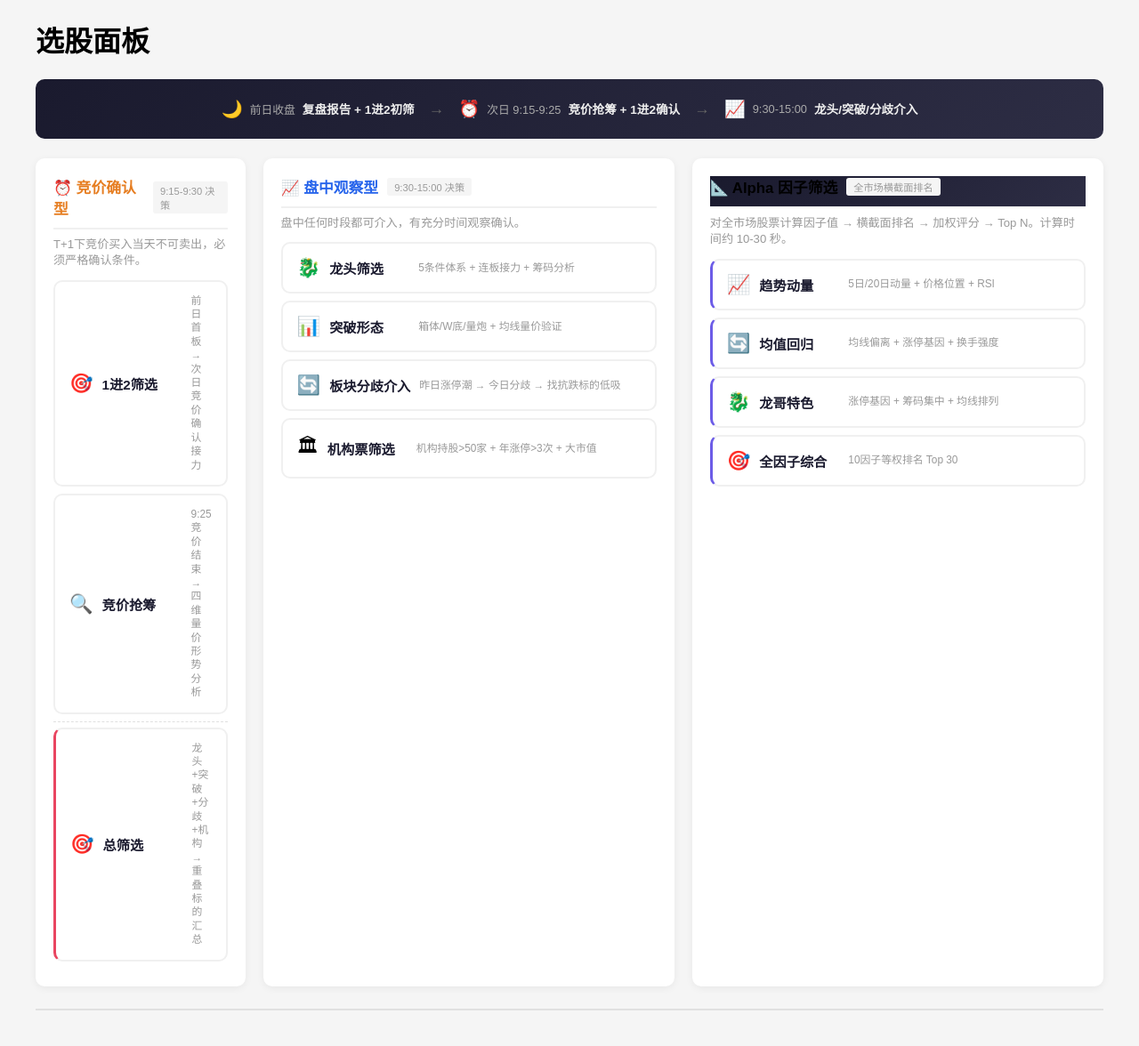
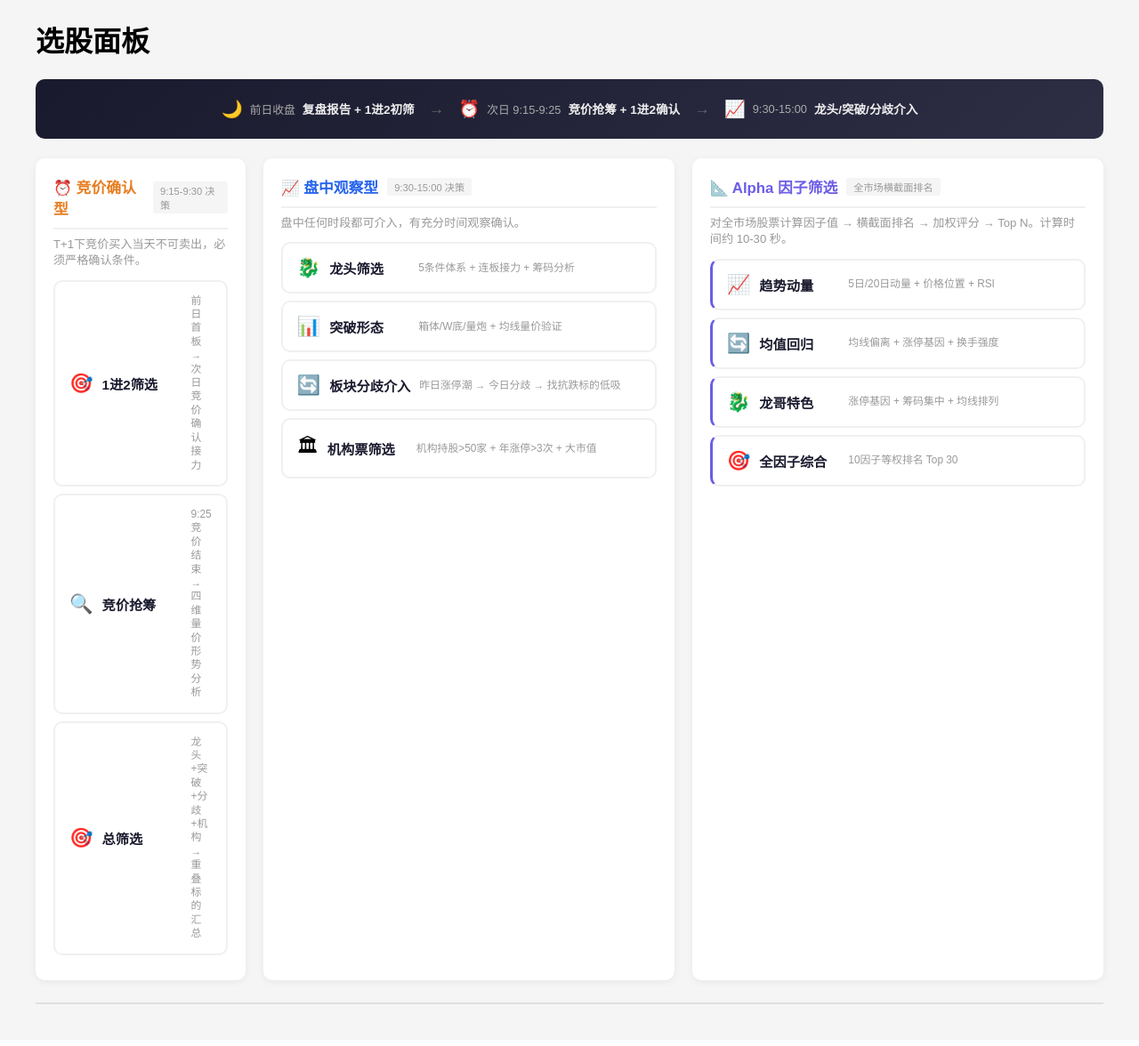
Before and after one commit to renwenxin/A, a Flask app: page /screening in a window 1280 px wide. Shown: the part 74-1250 px from the top of the page at 89% size. After the commit the page ends 1203 px from the top, so only its background shows below. Run offline with Flask 3, Linux system fonts and the light colour scheme.

Commit message:
fix: unify column header style — remove dark bg from factor column, clean up auction column layout

```diff
--- a/ashare_review/web/static/style.css
+++ b/ashare_review/web/static/style.css
@@ -360,15 +360,6 @@ th { background: #1a1a2e; color: white; }
 }
 .btn-auction:hover { border-color: #e67e22; background: #fffaf5; }
 .btn-intraday:hover { border-color: #2563eb; background: #f5f8ff; }
-.btn-summary { border-left: 3px solid #e94560; }
-.btn-summary:hover { border-color: #e94560; background: #fff5f5; }
-.btn-summary .btn-icon { color: #e94560; }
-
-/* 列内分隔线 */
-.column-divider {
-    border-top: 1px dashed #e0e0e0;
-    margin: 6px 0;
-}
 
 /* 总筛选备注 */
 .summary-note {
@@ -973,6 +964,7 @@ button:disabled,
 .ai-review { line-height: 1.7; }
 
 /* Factor Screening */
-.column-factor { background: linear-gradient(135deg, #1a1a2e, #2d2d44); }
+.column-factor { }
+.column-factor h3 { color: #6c5ce7; }
 .btn-factor { border-left: 3px solid #6c5ce7 !important; }
 .btn-factor:hover { background: #f8f7ff !important; border-color: #6c5ce7 !important; }
--- a/ashare_review/web/templates/screening.html
+++ b/ashare_review/web/templates/screening.html
@@ -44,8 +44,7 @@
             <span class="btn-label">竞价抢筹</span>
             <span class="btn-desc">9:25竞价结束 → 四维量价形势分析</span>
         </button>
-        <div class="column-divider"></div>
-        <button onclick="screen('summary')" class="btn-screener-card btn-summary">
+        <button onclick="screen('summary')" class="btn-screener-card btn-auction">
             <span class="btn-icon">🎯</span>
             <span class="btn-label">总筛选</span>
             <span class="btn-desc">龙头+突破+分歧+机构 → 重叠标的汇总</span>
```
